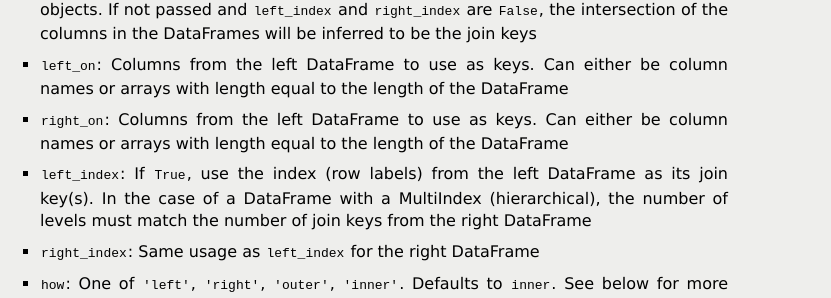
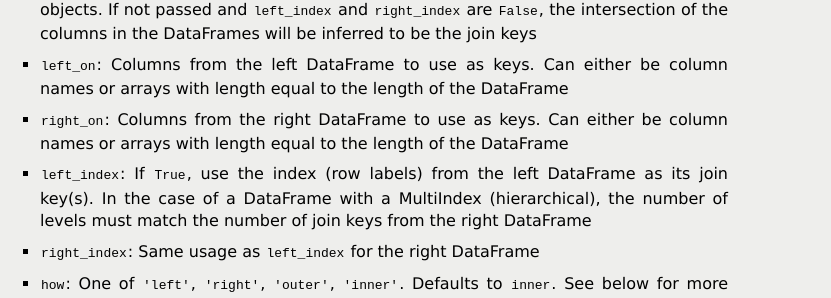
Before and after one commit to mobogaqc/pandas, a Sphinx documentation site: the page built from doc/source/merging.rst, in a window 1280 px wide and 900 px high, scrolled down 4807 px. Shown: the part 150-448 px from the top of the window, without its empty margins (0-831 px from the left). Built offline with Sphinx 7.4.7, drawn with Linux system fonts in a browser that asks for light colours; formulas are drawn with MathJax 3; the version number is read from the project's files by our own code.

Commit message:
BUG: fix typo

```diff
--- a/doc/source/merging.rst
+++ b/doc/source/merging.rst
@@ -322,7 +322,7 @@ Here's a description of what each argument is for:
     DataFrames will be inferred to be the join keys
   - ``left_on``: Columns from the left DataFrame to use as keys. Can either be
     column names or arrays with length equal to the length of the DataFrame
-  - ``right_on``: Columns from the left DataFrame to use as keys. Can either be
+  - ``right_on``: Columns from the right DataFrame to use as keys. Can either be
     column names or arrays with length equal to the length of the DataFrame
   - ``left_index``: If ``True``, use the index (row labels) from the left
     DataFrame as its join key(s). In the case of a DataFrame with a MultiIndex
```
